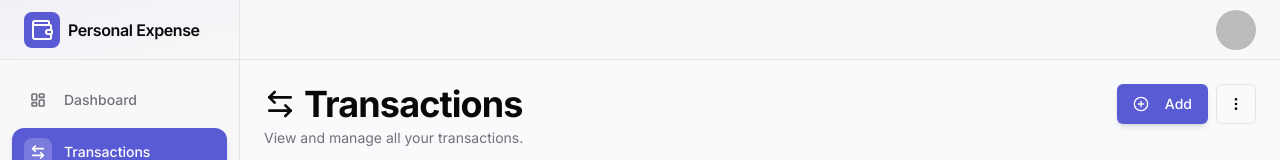
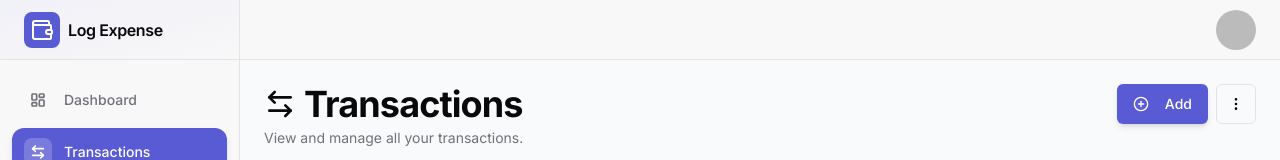
Before and after one commit to yokeshmbox/ExpenseTrackerApp, a Next.js app: page /transactions in a window 1280 px wide. Shown: the top 160 px of the page. Built offline with nearby package versions, Linux system fonts and the light colour scheme; no server answers; the database is empty; sample sign-in values are in the browser's storage.

Commit message:
fix: change the brand name

```diff
--- a/src/app/layout.tsx
+++ b/src/app/layout.tsx
@@ -5,7 +5,7 @@ import { Toaster } from '@/components/ui/toaster';
 import { FirebaseClientProvider } from '@/firebase';
 
 export const metadata: Metadata = {
-  title: 'Personal Expense',
+  title: 'Log Expense',
   description: 'Track your personal expenses',
 };
 
--- a/src/components/logo.tsx
+++ b/src/components/logo.tsx
@@ -9,7 +9,7 @@ export function Logo({ className }: { className?: string }) {
       <div className="rounded-lg bg-primary p-1.5">
         <Wallet className="h-4.5 w-4.5 text-primary-foreground" />
       </div>
-      <span className={cn("hidden font-headline text-foreground md:inline-block whitespace-nowrap")}>Personal Expense</span>
+      <span className={cn("hidden font-headline text-foreground md:inline-block whitespace-nowrap")}>Log Expense</span>
     </div>
   );
 }
--- a/src/lib/export-pdf.ts
+++ b/src/lib/export-pdf.ts
@@ -293,7 +293,7 @@ export function generatePdfStatement({
     const footerY = doc.internal.pageSize.height - 10;
     doc.text(`Page ${i} of ${totalPages}`, pageWidth / 2, footerY, { align: 'center' });
     doc.text('This is a computer-generated statement.', margin, footerY);
-    doc.text('Personal Finance', pageWidth - margin, footerY, { align: 'right' });
+    doc.text('Log Expense', pageWidth - margin, footerY, { align: 'right' });
   }
 
   doc.save(fileName);
```
